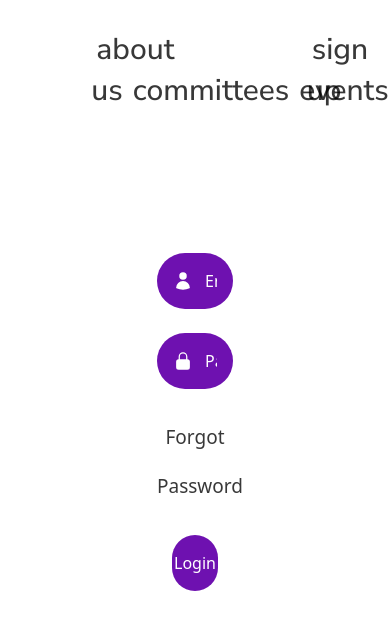
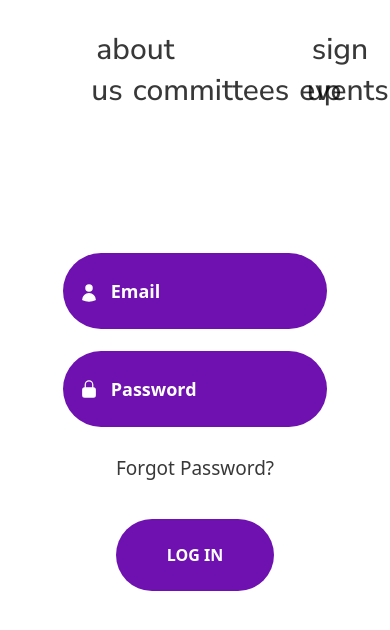
Before and after one commit to rcc-sjsu/rcc-site-mk3, a Next.js app: page /login in a window 390 px wide. Shown: the top 630 px of the page. Built offline with nearby package versions, Linux system fonts and the light colour scheme.

Commit message:
Login Page: clean up styling and add mobile responsiveness

```diff
--- a/app/(pages)/login/page.tsx
+++ b/app/(pages)/login/page.tsx
@@ -11,11 +11,11 @@ export default function LoginPage() {
   const formRef = useRef<HTMLFormElement>(null);
 
   return (
-        <div className="flex h-screen p-25">
+    <div className="flex h-screen p-12">
       <form
         ref={formRef}
         action={formAction}
-                className="m-auto h-3/5 w-2/5 flex flex-col justify-evenly"
+        className="m-auto h-1/2 w-9/10 sm:w-7/10 lg:w-6/10 flex flex-col justify-evenly"
       >
         <div className="relative w-full">
           <span className="absolute inset-y-0 left-0 flex items-center pl-4">
@@ -25,31 +25,31 @@ export default function LoginPage() {
             type="email"
             name="email"
             placeholder="Email"
-                        className="w-full py-4 pl-12 pr-4 bg-purple-800 text-white placeholder-white rounded-full focus:outline-none focus:ring-2 focus:ring-purple-400"
+            className="w-full py-6 sm:py-8 pl-12 pr-4 mb-1 bg-purple-800 font-bold text-white text-lg xl:text-xl placeholder-white rounded-full focus:outline-none focus:ring-2 focus:ring-purple-400"
             required
           />
         </div>
 
-                {(state?.error && (state.error === 'Email not confirmed')) && (
+        {state?.error && state.error === "Email not confirmed" && (
           <div className="mt-2 mb-2 text-center text-red-500 font-medium">
             {state.error}
           </div>
         )}
 
         <div className="relative w-full">
-                    <span className="absolute inset-y-0 left-0 flex items-center pl-4">
+          <span className="absolute inset-y-0 left-0 flex items-center pl-4 pr-4">
             <LockClosedIcon className="h-5 w-5 text-white" />
           </span>
           <input
             type="password"
             name="password"
             placeholder="Password"
-                        className="w-full py-4 pl-12 pr-4 bg-purple-800 text-white placeholder-white rounded-full focus:outline-none focus:ring-2 focus:ring-purple-400"
+            className="w-full py-6 sm:py-8 pl-12 pr-4 bg-purple-800 text-white font-bold text-lg xl:text-xl placeholder-white rounded-full focus:outline-none focus:ring-2 focus:ring-purple-400"
             required
           />
         </div>
 
-                {(state?.error && (state.error != 'Email not confirmed')) && (
+        {state?.error && state.error != "Email not confirmed" && (
           <div className="mt-2 mb-2 text-center text-red-500 font-medium">
             {state.error}
           </div>
@@ -57,16 +57,16 @@ export default function LoginPage() {
 
         <div className="text-center">
           <Link className="text-white" href="./password-recovery">
-                        Forgot Password
+            Forgot Password?
           </Link>
         </div>
 
         <button
           type="submit"
-                    className="w-3/5 py-4 bg-purple-800 text-white rounded-full focus:outline-none focus:ring-2 focus:ring-purple-400 mx-auto"
+          className="w-3/5 py-6 sm:py-8 mt-2 bg-purple-800 text-white font-bold rounded-full focus:outline-none focus:ring-2 focus:ring-purple-400 mx-auto"
           disabled={isPending}
         >
-                    {isPending ? "Logging in..." : "Login"}
+          {isPending ? "Logging in..." : "LOG IN"}
         </button>
       </form>
     </div>
```
Lines whose indentation alone changed are shown as unchanged.
